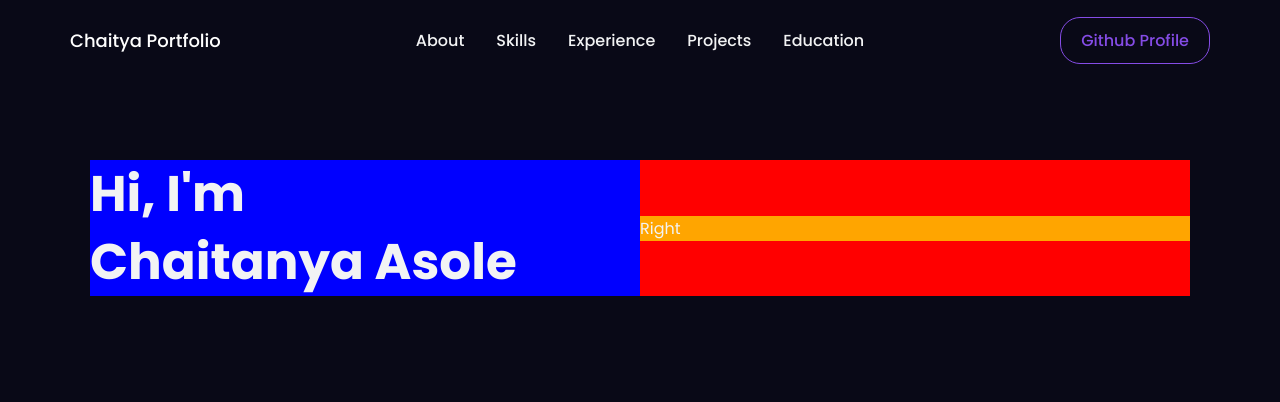
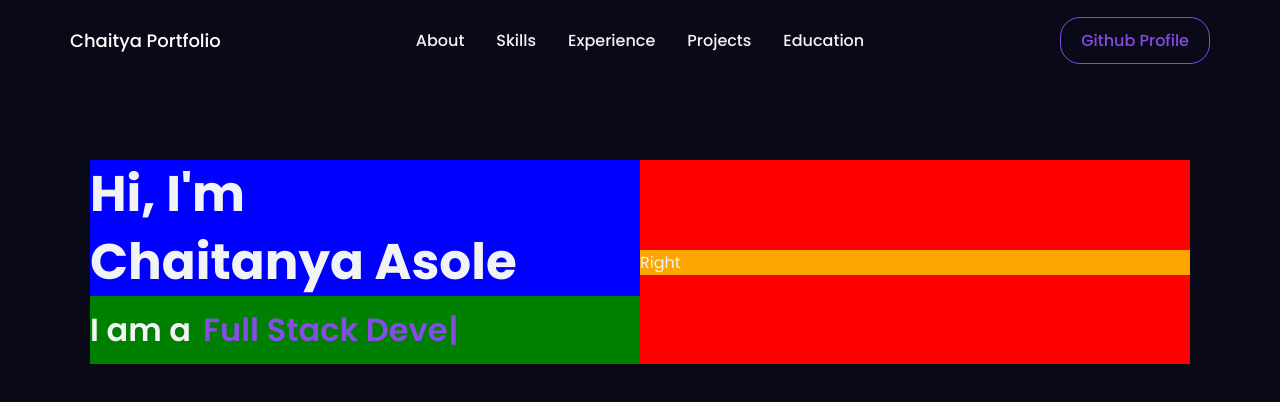
Before and after one commit to Chaitya-007/Portfolio-website-sectional, a React (Create React App) app in the folder 3d-portfolio-website/: page / in a window 1280 px wide. Shown: the top 402 px of the page. Built offline with nearby package versions, Linux system fonts and the light colour scheme.

Commit message:
imported typrewrite from typewriter-effect

```diff
--- a/3d-portfolio-website/src/components/sections/Hero.jsx
+++ b/3d-portfolio-website/src/components/sections/Hero.jsx
@@ -1,6 +1,7 @@
 import React from "react";
 import styled from "styled-components";
 import { Bio } from "../../data/constants";
+import Typewriter from "typewriter-effect";
 
 const HeroContainer = styled.div`
   display: flex;
@@ -84,6 +85,31 @@ const Title = styled.div`
   }
 `;
 
+const TextLoop = styled.div`
+  background-color: green;
+  font-weight: 600;
+  font-size: 32px;
+  display: flex;
+  gap: 12px;
+  color: ${({ theme }) => theme.text_primary};
+  line-height: 68px;
+
+  @media (max-width: 960px) {
+    text-align: center;
+  }
+
+  @media (max-width: 960px) {
+    font-size: 22px;
+    line-height: 48px;
+    margin-bottom: 16px;
+  }
+`;
+
+const Span = styled.div`
+  cursor: pointer;
+  color: ${({ theme }) => theme.primary};
+`;
+
 const Hero = () => {
   return (
     <div id="about">
@@ -93,6 +119,18 @@ const Hero = () => {
             <Title>
               Hi, I'm <br /> {Bio.name}
             </Title>
+            <TextLoop>
+              I am a
+              <Span>
+                <Typewriter
+                  options={{
+                    strings: Bio.roles,
+                    autoStart: true,
+                    loop: true,
+                  }}
+                />
+              </Span>
+            </TextLoop>
           </HeroLeftContainer>
           <HeroRightContainer>Right</HeroRightContainer>
         </HeroInnerContainer>
```
